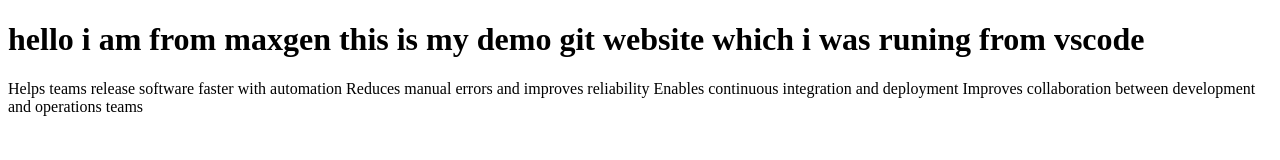
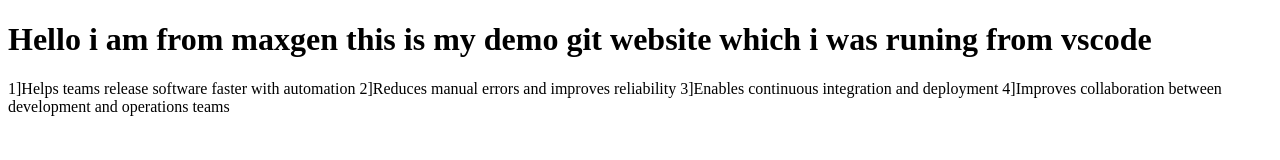
Before and after one commit to himanshisawarkar28/demo-git-, a plain HTML site: page index.html in a window 1280 px wide. Drawn offline with Linux system fonts and the light colour scheme.

Commit message:
second commit

```diff
--- a/index.html
+++ b/index.html
@@ -1,12 +1,12 @@
 <!DOCTYPE html>
 <html>
     <body>
-        <title>Wel-come to new website </title>
-        <h1>hello i am from maxgen this is my demo git website which i was runing from vscode </h1>
-        <p1>Helps teams release software faster with automation
-            Reduces manual errors and improves reliability
-            Enables continuous integration and deployment
-            Improves collaboration between development and operations teams
+        <title>Wel-come to my website </title>
+        <h1>Hello i am from maxgen this is my demo git website which i was runing from vscode </h1>
+        <p1>1]Helps teams release software faster with automation
+            2]Reduces manual errors and improves reliability
+            3]Enables continuous integration and deployment
+            4]Improves collaboration between development and operations teams
         </p1>
     </body>
 </html>
```
Also changed, not shown: 1 other file.
